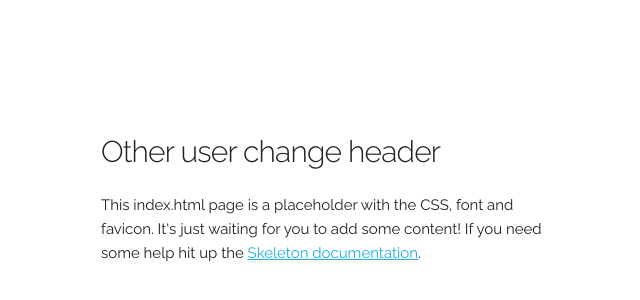
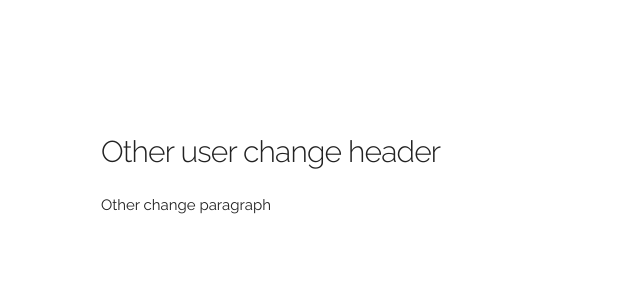
Before and after one commit to quyencao/Learn-Git, a plain HTML site: page index.html in a window 1280 px wide. Shown: the part 108-408 px from the top of the page, without its empty margins (59-699 px from the left). Drawn offline with Linux system fonts and the light colour scheme.

Commit message:
Other change paragraph

```diff
--- a/index.html
+++ b/index.html
@@ -35,7 +35,7 @@
     <div class="row">
       <div class="one-half column" style="margin-top: 25%">
         <h4>Other user change header</h4>
-        <p>This index.html page is a placeholder with the CSS, font and favicon. It's just waiting for you to add some content! If you need some help hit up the <a href="http://www.getskeleton.com">Skeleton documentation</a>.</p>
+        <p>Other change paragraph</p>
       </div>
     </div>
   </div>
```
